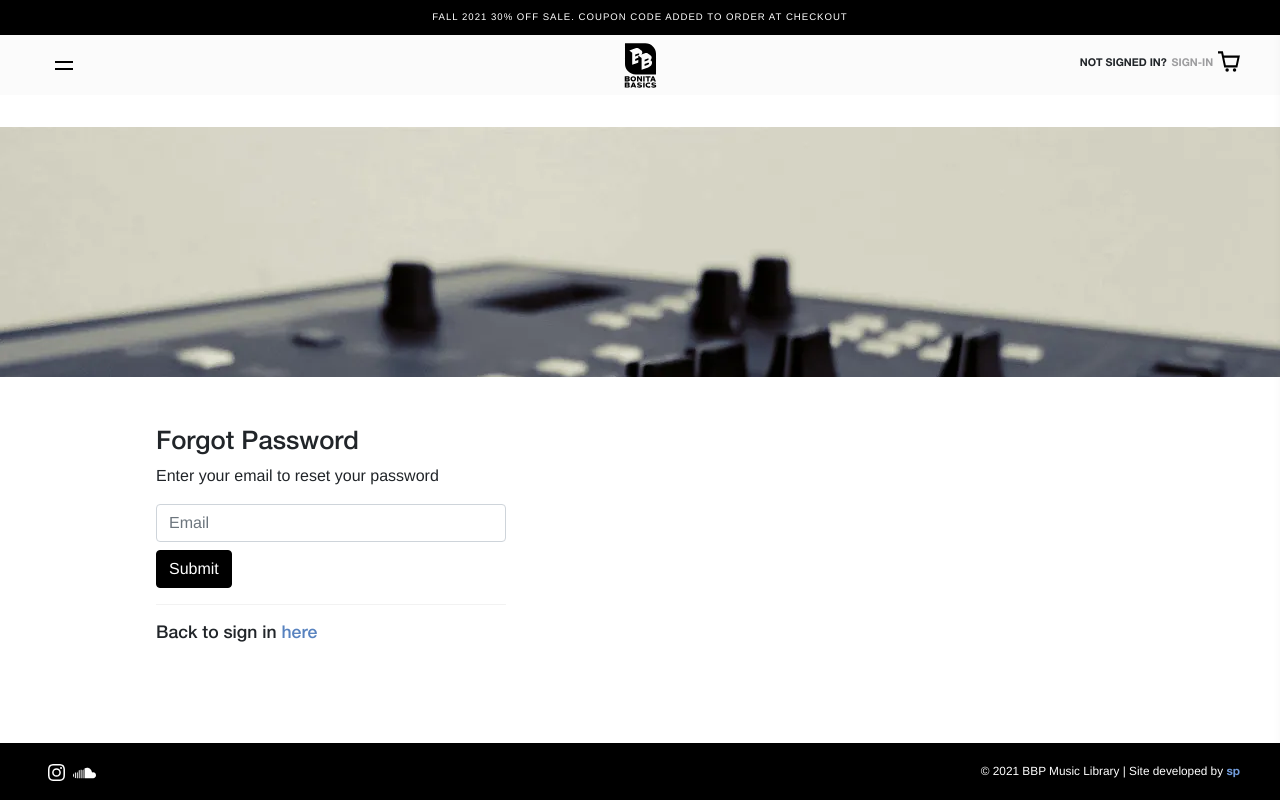
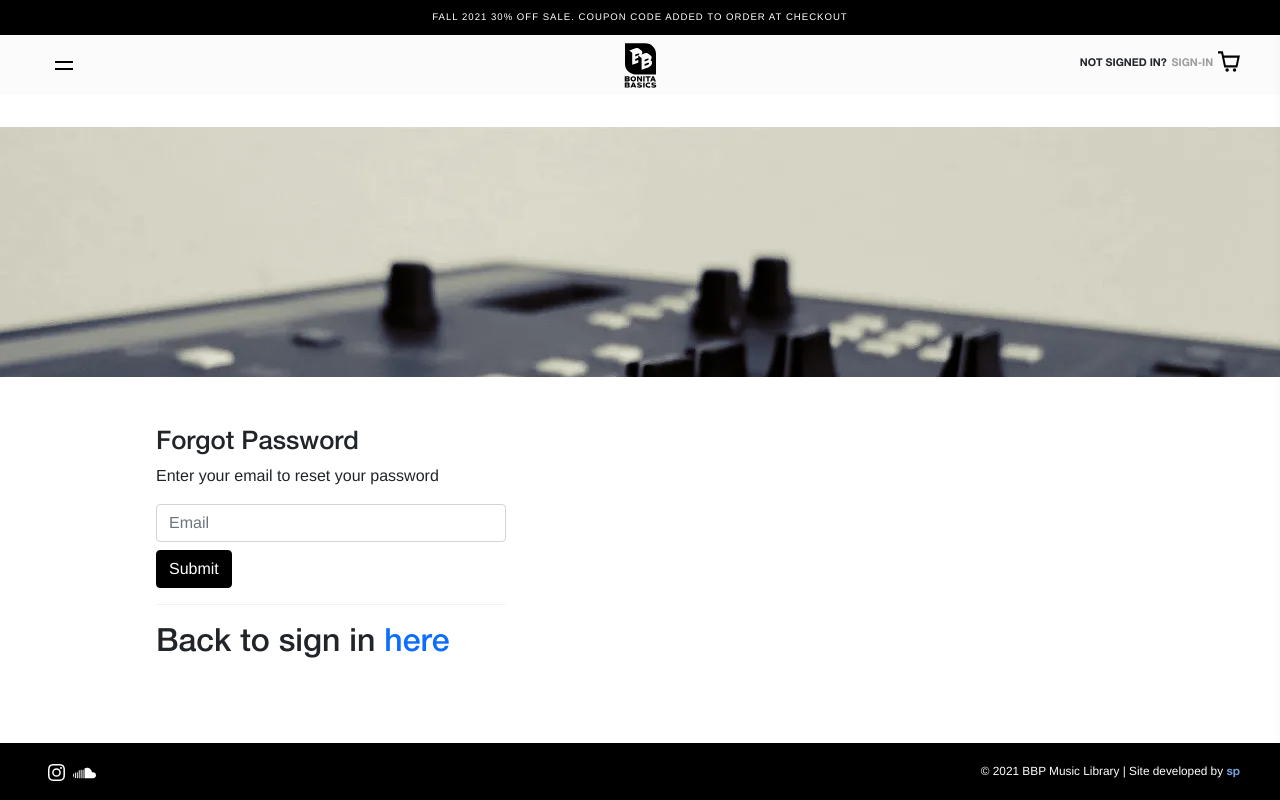
Before and after one commit to mrstevedev/bbpmusiclibrary, a Next.js app: page /lostpw in a window 1280 px wide. Built offline with nearby package versions, Linux system fonts and the light colour scheme.

Commit message:
Remove inline styles in place of module className

```diff
--- a/pages/lostpw.tsx
+++ b/pages/lostpw.tsx
@@ -45,8 +45,8 @@ export default function LostPW() {
                 </div>
 
                 <div className="mt-3">
-                    <h2 style={{ fontSize: '1.1rem' }}>Back to sign in <Link href="/signin">
-                        <a style={{  color: "#5782bf" }}>here</a>
+                    <h2 className={styles.LostPw__SignIn}>Back to sign in <Link href="/signin">
+                        <a>here</a>
                         </Link>
                     </h2>
                 </div>
```
